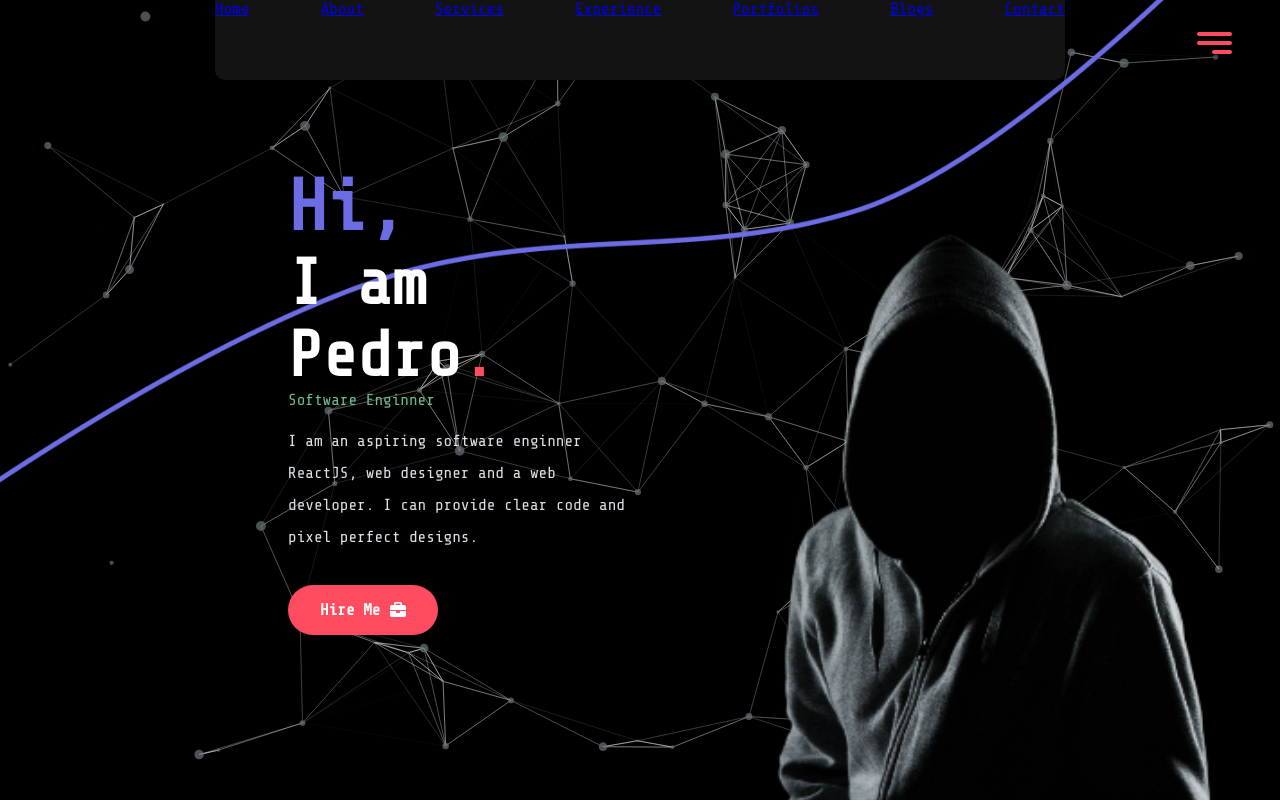
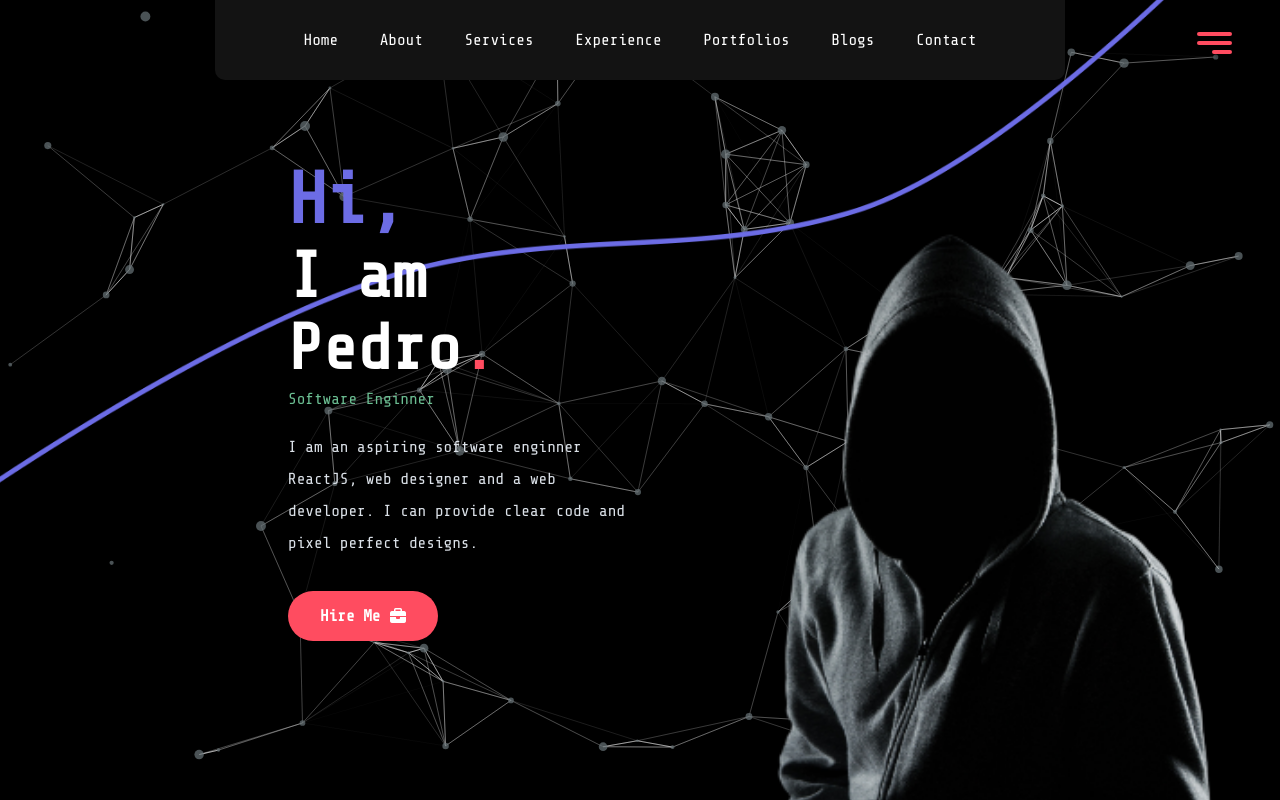
Before and after one commit to pedroarsilva/Portifolio, a React (Create React App) app: page / in a window 1280 px wide. Built offline with nearby package versions, Linux system fonts and the light colour scheme.

Commit message:
NAVIGATION HEADER GLOBALSTYLE

```diff
--- a/src/App.js
+++ b/src/App.js
@@ -4,23 +4,34 @@ import { useTheme } from "./context/themeContext";
 import Header from "./Components/Header";
 import Button from "./Components/Button";
 import Navigation from "./Components/Navigation";
+import { useState } from "react";
 
 const AppStyled = styled.div`
   min-height: 100vh;
   background-color: ${(props) => props.theme.colorBlack};
   color: ${(props) => props.theme.colorWhite};
   position: relative;
+  p, a, li{
+    color: ${(props) => props.theme.colorGrey1};
+  }
+
+  p{
+    line-height: 1.9rem;
+  }
 `;
 
 function App() {
 
   const theme = useTheme()
-  console.log(theme)
+  // console.log(theme)
+
+  // state
+  const [toggle, setToggle] = useState(false)
 
   return (
     <AppStyled theme={theme}>
-      <Navigation />
-      <Header />
+      <Navigation toggle={toggle} />
+      <Header toggle={toggle} setToggle={setToggle} />
       <Button />
     </AppStyled>
   );
--- a/src/Components/Header/index.js
+++ b/src/Components/Header/index.js
@@ -127,7 +127,7 @@ const HeaderStyled = styled.header`
   }
 `;
 
-function Header() {
+function Header({toggle, setToggle}) {
   const theme = useTheme()
 
   return (
@@ -135,7 +135,7 @@ function Header() {
       <div className='particles-con'>
       <Particle />
       </div>
-      <div className='burger-menu'>
+      <div className='burger-menu' onClick={() => {setToggle(!toggle)}}>
         <div className='line line1'></div>
         <div className='line line2'></div>
         <div className='line line3'></div>
--- a/src/Components/Navigation/index.js
+++ b/src/Components/Navigation/index.js
@@ -10,7 +10,15 @@ const NavigationStyled = styled.nav`
   top: 0;
   background-color: red;
   min-height: 10vh;
-  transform: translateX(-50%);
+  transform:
+    translateX(-50%)
+    translateY(${props => props.toggle ? '-100%' : 0})
+    scaleX(${props => props.toggle ? '0' : '1'})
+  ;
+  filter: blur(${props => props.toggle ? '20px' : '0'});
+  opacity: ${props => props.toggle ? '0' : '1'};
+  border-radius: ${props => props.toggle ? '10px' : '0'};
+  display: flex;
   align-items: center;
   justify-content: center;
   width: 850px;
@@ -24,14 +32,40 @@ const NavigationStyled = styled.nav`
     display: flex;
     align-items: center;
     justify-content: space-between;
+
+    li{
+      margin: 0 1rem;
+
+      a{
+        padding: .6rem .3rem;
+        position: relative;
+        transition: all .4s ease-in-out;
+        color: ${(props) => props.theme.colorWhite};
+        &::after{
+          content: '';
+          position: absolute;
+          bottom: 0;
+          left: 0;
+          width: 0%;
+          height: 2px;
+          background-color: ${(props) => props.theme.colorPrimary};
+          transition: all .4s ease-in-out;
+        }
+        &:hover:after{
+          width: 100%;
+        }
+      }
+    }
   }
 `;
 
-function Navigation() {
+function Navigation({toggle}) {
   const theme = useTheme()
 
+
+
   return (
-    <NavigationStyled theme={theme}>
+    <NavigationStyled toggle={toggle} theme={theme}>
       <ul className='nav-items'>
         <li className='nav-item'>
           <a href='#'>Home</a>
--- a/src/GlobalStyle.js
+++ b/src/GlobalStyle.js
@@ -18,6 +18,13 @@ export const GlobalStyle = createGlobalStyle`
         font-size: clam(1rem, 1.5vw, 1.2rem);
     }
 
+    a, button, input{
+        font-family: inherit;
+        font-size: inherit;
+        text-decoration: none;
+        /* color: inherit;  */
+    }
+
     #tsparticles{
         height: 100vh;
     }
```
